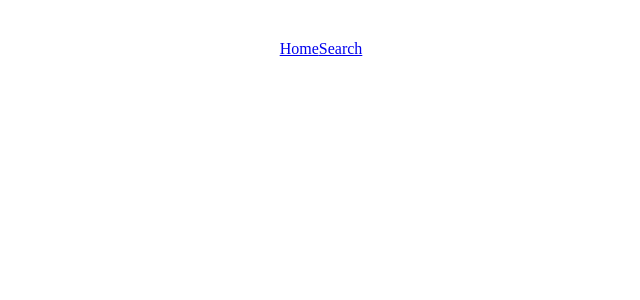
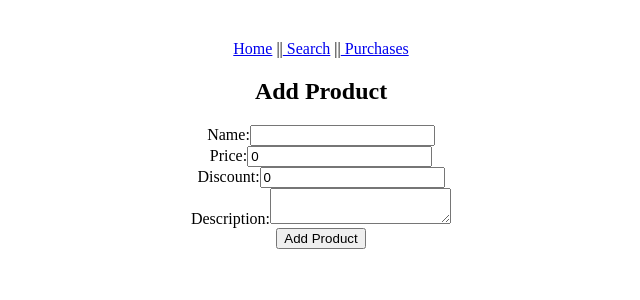
Before and after one commit to Varshith1909/Fullstack, a React (Vite) app in the folder frontend/: page /api/product in a window 1280 px wide. Before the commit this address had no page. Shown: the top 300 px of the page, without its empty margins (319-959 px from the left). Built offline with nearby package versions, Linux system fonts and the light colour scheme; the HTML template or start-up script is replaced by a standard one.

Commit message:
Added a function to add products to database

```diff
--- a/frontend/src/App.tsx
+++ b/frontend/src/App.tsx
@@ -5,6 +5,7 @@ import "@css/App.css";
 import {Header} from "@/components/Homepage.tsx";
 import { Link, Route, Routes, Router, BrowserRouter } from "react-router-dom";
 import {ProductList} from "@/components/ProductList.tsx";
+import AddProduct  from '@/components/PurchaseList.tsx';
 
 export function App() {
 return(
@@ -12,13 +13,15 @@ return(
   <div className="App">
     <nav>
       <div className={"menu"}>
-        <Link to="/">Home</Link>
-        <Link to="/products">Search</Link>
+        <Link to="/">Home</Link> ||
+        <Link to="/products"> Search</Link> ||
+        <Link to="/api/product"> Purchases</Link>
       </div>
     </nav>
     <Routes>
       <Route path="/" element={<Header />} />
       <Route path='/products' element={<ProductList />} />
+      <Route path="/api/product" element={<AddProduct />} />
     </Routes>
 
   </div>
--- a/frontend/src/components/ProductList.tsx
+++ b/frontend/src/components/ProductList.tsx
@@ -44,7 +44,7 @@ export const ProductList = () => {
                 <ul>
                     {filteredUsers.map((user) => (
                         <li key={user.name}>
-                            {user.name} - {user.price} - {user.description}
+                            {user.name} - {user.price - user.discount} - {user.description}
                         </li>
                     ))}
                 </ul>
--- /dev/null
+++ b/frontend/src/components/PurchaseList.tsx
@@ -0,0 +1,81 @@
+import React, { useState } from "react";
+import axios from "axios";
+
+const AddProduct = () => {
+    const [name, setName] = useState("");
+    const [price, setPrice] = useState(0);
+    const [discount, setDiscount] = useState(0);
+    const [description, setDescription] = useState("");
+
+    const handleAddProduct = async (e) => {
+        e.preventDefault();
+
+        try {
+            const response = await axios.post("http://localhost:8082/products", {
+                name,
+                price,
+                discount,
+                description,
+                productId : Math.random(),
+            });
+
+            console.log("Product added:", response.data);
+            // Perform any additional actions after adding the product
+
+            // Clear the input fields after successful product addition
+            setName("");
+            setPrice(0);
+            setDiscount(0);
+            setDescription("");
+        } catch (error) {
+            console.error("Failed to add product:", error);
+            // Handle error scenarios
+        }
+    };
+
+    return (
+        <div>
+            <h2>Add Product</h2>
+            <form onSubmit={handleAddProduct}>
+                <label htmlFor="name">Name:</label>
+                <input
+                    type="text"
+                    id="name"
+                    value={name}
+                    onChange={(e) => setName(e.target.value)}
+                />
+                <br />
+
+                <label htmlFor="price">Price:</label>
+                <input
+                    type="number"
+                    id="price"
+                    value={price}
+                    onChange={(e) => setPrice(Number(e.target.value))}
+                />
+                <br />
+
+                <label htmlFor="discount">Discount:</label>
+                <input
+                    type="number"
+                    id="discount"
+                    value={discount}
+                    onChange={(e) => setDiscount(Number(e.target.value))}
+                />
+                <br />
+
+                <label htmlFor="description">Description:</label>
+                <textarea
+                    id="description"
+                    value={description}
+                    onChange={(e) => setDescription(e.target.value)}
+                ></textarea>
+                <br />
+
+                <button type="submit">Add Product</button>
+            </form>
+        </div>
+    );
+};
+
+export default AddProduct;
```
Also changed, not shown: frontend/src/components/Products.tsx (deleted, +0 -14 lines), frontend/src/components/Search.tsx (deleted, +0 -10 lines).
